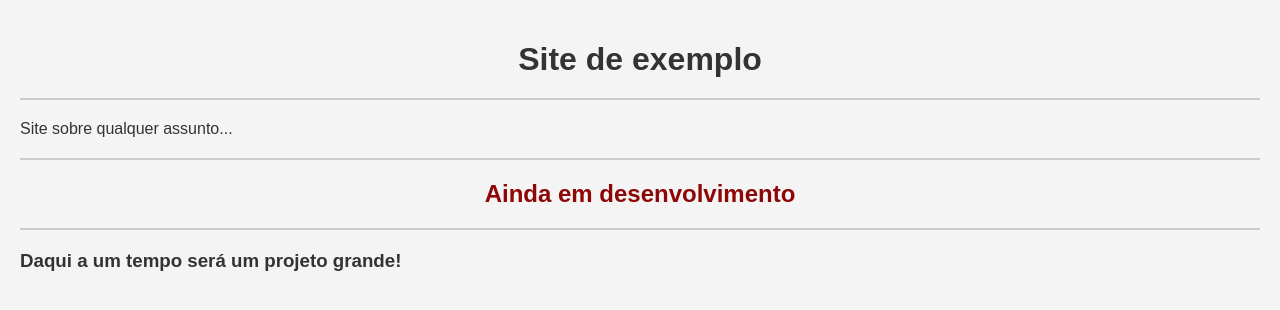
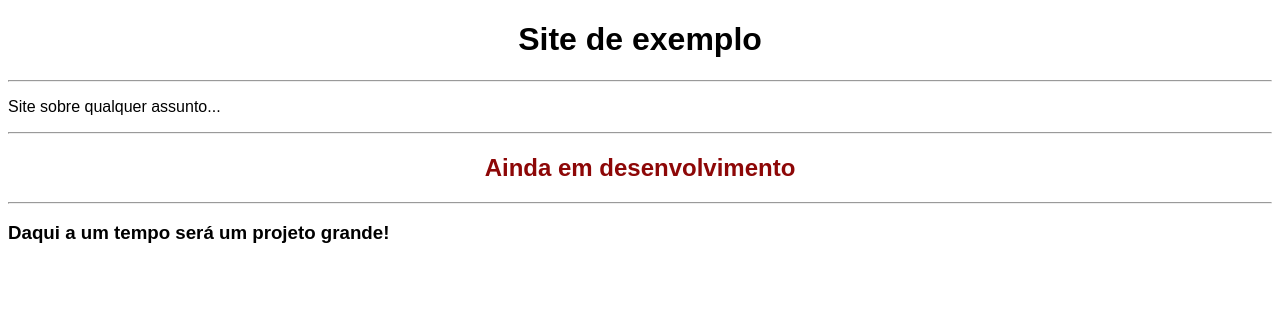
Before and after one commit to GabrielSdFreitas/projeto-site, a plain HTML site: page index.html in a window 1280 px wide. Drawn offline with Linux system fonts and the light colour scheme.

Commit message:
Revert "Modifica CSS"
This reverts commit 766dcc2f3845178d248903fb099c0e0fe6e7cb88.

```diff
--- a/css/style.css
+++ b/css/style.css
@@ -1,12 +1,3 @@
-body { font-family: Arial, sans-serif;
-          background-color: #f4f4f4;
-          color: #333;
-          margin: 0;
-          padding: 20px; }
-h1 { text-align: center;
-          color: #333;
-          margin-bottom: 20px; }
-h2 { text-align: center; color: #8d0707;
-          margin-top: 20px; }
-hr { border: 1px solid #ccc;
-          margin: 20px 0; }
+body { font-family: Arial, sans-serif; }
+h1 { text-align: center; }
+h2 { text-align: center; color: #8d0707; }
```
